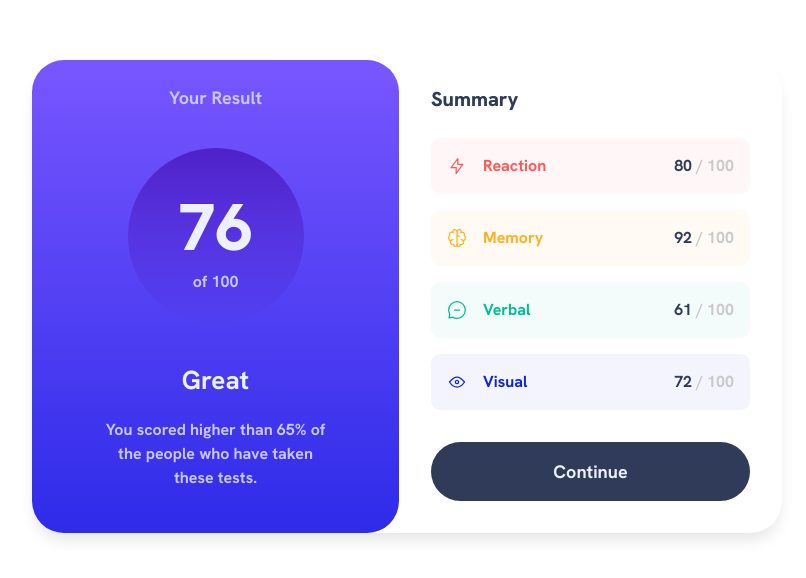
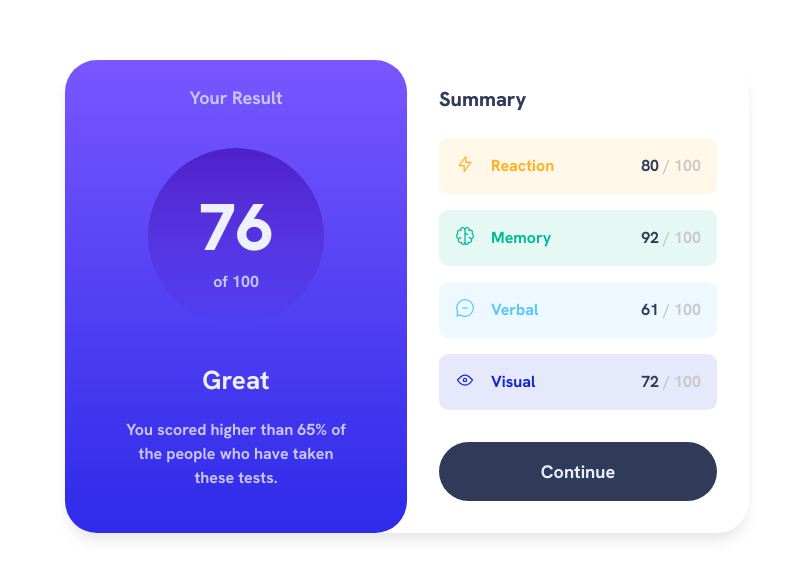
Before and after one commit to RMartinezGonzalez/Results-summary-component, a plain HTML site: page index.html in a window 1280 px wide. Shown: the part 104-682 px from the top of the page, without its empty margins (233-1039 px from the left). Drawn offline with Linux system fonts and the light colour scheme.

Commit message:
Add files via upload

```diff
--- a/index.html
+++ b/index.html
@@ -30,34 +30,34 @@
       <h2 class="summary-title">Summary</h2>
       <section class="summary-content">
 
-        <div class="summary-content-category reaction">
+        <div class="summary-content-category">
           <figure class="figure">
-            <img src="./assets/images/icon-reaction.svg" alt="reaction logo">
-            <figcaption class="description-reaction">Reaction</figcaption>
+            <svg class="figure-icon" xmlns="http://www.w3.org/2000/svg" width="20" height="20" fill="none" viewBox="0 0 20 20"><path stroke-linecap="round" stroke-linejoin="round" stroke-width="1.25" d="M10.833 8.333V2.5l-6.666 9.167h5V17.5l6.666-9.167h-5Z"/></svg>
+            <figcaption class="description">Reaction</figcaption>
           </figure>
           <p><span class="number">80</span> / 100</p>
         </div>
 
-        <div class="summary-content-category memory">
+        <div class="summary-content-category">
           <figure class="figure">
-            <img src="./assets/images/icon-memory.svg" alt="memory logo">
-            <figcaption class="description-memory">Memory</figcaption>
+            <svg class="figure-icon" xmlns="http://www.w3.org/2000/svg" width="20" height="20" fill="none" viewBox="0 0 20 20"><path stroke-linecap="round" stroke-linejoin="round" stroke-width="1.25" d="M5.833 11.667a2.5 2.5 0 1 0 .834 4.858"/><path stroke-linecap="round" stroke-linejoin="round" stroke-width="1.25" d="M3.553 13.004a3.333 3.333 0 0 1-.728-5.53m.025-.067a2.083 2.083 0 0 1 2.983-2.824m.199.054A2.083 2.083 0 1 1 10 3.75v12.917a1.667 1.667 0 0 1-3.333 0M10 5.833a2.5 2.5 0 0 0 2.5 2.5m1.667 3.334a2.5 2.5 0 1 1-.834 4.858"/><path stroke-linecap="round" stroke-linejoin="round" stroke-width="1.25" d="M16.447 13.004a3.334 3.334 0 0 0 .728-5.53m-.025-.067a2.083 2.083 0 0 0-2.983-2.824M10 3.75a2.085 2.085 0 0 1 2.538-2.033 2.084 2.084 0 0 1 1.43 2.92m-.635 12.03a1.667 1.667 0 0 1-3.333 0"/></svg>
+            <figcaption class="description">Memory</figcaption>
           </figure>
           <p><span class="number">92</span> / 100</p>
         </div>
 
-        <div class="summary-content-category verbal">
+        <div class="summary-content-category">
           <figure class="figure">
-            <img src="./assets/images/icon-verbal.svg" alt="verbal-logo">
-            <figcaption class="description-verbal">Verbal</figcaption>
+            <svg class="figure-icon" xmlns="http://www.w3.org/2000/svg" width="20" height="20" fill="none" viewBox="0 0 20 20"><path stroke stroke-linecap="round" stroke-linejoin="round" stroke-width="1.25" d="M7.5 10h5M10 18.333A8.333 8.333 0 1 0 1.667 10c0 1.518.406 2.942 1.115 4.167l-.699 3.75 3.75-.699A8.295 8.295 0 0 0 10 18.333Z"/></svg>
+            <figcaption class="description">Verbal</figcaption>
           </figure>
           <p><span class="number">61</span> / 100</p>
         </div>
 
-        <div class="summary-content-category visual">
+        <div class="summary-content-category">
           <figure class="figure">
-            <img src="./assets/images/icon-visual.svg" alt="visual logo">
-            <figcaption class="description-visual">Visual</figcaption>
+            <svg class="figure-icon" xmlns="http://www.w3.org/2000/svg" width="20" height="20" fill="none" viewBox="0 0 20 20"><path stroke-linecap="round" stroke-linejoin="round" stroke-width="1.25" d="M10 11.667a1.667 1.667 0 1 0 0-3.334 1.667 1.667 0 0 0 0 3.334Z"/><path stroke-linecap="round" stroke-linejoin="round" stroke-width="1.25" d="M17.5 10c-1.574 2.492-4.402 5-7.5 5s-5.926-2.508-7.5-5C4.416 7.632 6.66 5 10 5s5.584 2.632 7.5 5Z"/></svg>
+            <figcaption class="description">Visual</figcaption>
           </figure>
           <p><span class="number">72</span> / 100</p>
         </div>
--- a/style.css
+++ b/style.css
@@ -5,10 +5,10 @@
   --clr-neutral-500: hsl(241, 100%, 89%);
   --clr-neutral-700: hsl(224, 30%, 27%);
 
-  --clr-primary-100: hsl(0, 100%, 67%);
-  --clr-primary-200: hsl(39, 100%, 56%);
-  --clr-primary-500: hsl(166, 100%, 37%);
-  --clr-primary-700: hsl(234, 85%, 45%);
+  --clr-primary-100: 39, 100%, 56%;
+  --clr-primary-200: 166, 100%, 37%;
+  --clr-primary-500: 200, 100%, 67%;
+  --clr-primary-700: 234, 85%, 45%;
 
   --clr-backgrond-700: hsl(252, 100%, 67%);
   --clr-backgrond-900: hsl(241, 81%, 54%);
@@ -36,6 +36,7 @@
 */
 * {
   margin: 0;
+  transition: all 0.2s ease;
 }
 /*
   3. Allow percentage-based heights in the application
@@ -105,8 +106,8 @@ body {
 .result-circle {
   background: linear-gradient(var(--clr-circle-800), var(--clr-circle-600));
   width: 9rem;
-  height: 9rem;
-  border-radius: 5rem;
+  aspect-ratio: 1 / 1;
+  border-radius: 50%;
   display: grid;
   position: relative;
   place-items: center;
@@ -141,7 +142,7 @@ body {
 }
 
 .summary {
-  margin: 0 2rem 2rem;
+  padding: 0 2rem 2rem;
 }
 .summary-title {
   color: var(--clr-neutral-700);
@@ -161,35 +162,31 @@ body {
   border-radius: 0.6rem;
   font-weight: var(--fw-bold);
   color: var(--clr-neutral-400);
+  background: hsl(var(--item-color), .1);
   /* border: 1px solid; */
 }
-.summary-content-category > figure {
+.figure {
   display: flex;
   gap: 1rem;
 }
-.summary-content-category.reaction {
-  background: hsla(0, 100%, 67%, 0.048);
+.figure-icon {
+  stroke: hsl(var(--item-color));
 }
-.description-reaction {
-  color: var(--clr-primary-100);
+.description {
+  /* color: var(--clr-primary-100); */
+  color: hsl(var(--item-color));
 }
-.summary-content-category.memory {
-  background: hsla(39, 100%, 56%, 0.048);
+.summary-content-category:nth-child(1) {
+  --item-color: var(--clr-primary-100);
 }
-.description-memory {
-  color: var(--clr-primary-200);
+.summary-content-category:nth-child(2) {
+  --item-color: var(--clr-primary-200);
 }
-.summary-content-category.verbal {
-  background: hsla(166, 100%, 37%, 0.048);
+.summary-content-category:nth-child(3) {
+  --item-color: var(--clr-primary-500);
 }
-.description-verbal {
-  color: var(--clr-primary-500);
-}
-.summary-content-category.visual {
-  background: hsla(234, 85%, 45%, 0.048);
-}
-.description-visual {
-  color: var(--clr-primary-700);
+.summary-content-category:nth-child(4) {
+  --item-color: var(--clr-primary-700);
 }
 .number {
   color: var(--clr-neutral-700);
@@ -205,19 +202,22 @@ body {
   color: var(--clr-neutral-300);
   margin-top: 1rem;
   /* transition: background 0.3s ease-in-out; */
+  transition: none;
 }
 .summary-content-botton:is(:hover, :focus) {
   background: linear-gradient(var(--clr-backgrond-700), var(--clr-backgrond-900));
 }
 
-@media screen and (min-width:800px) {
+@media screen and (min-width:760px) {
   body {
     display: grid;
     align-content: center;
   }
   .card {
-    width: 750px;
-    display: flex;
+    margin-inline: 2rem;
+    width: auto;
+    display: grid;
+    grid-template-columns: 1fr 1fr;
     justify-content: center;
     align-items: center;
     border-radius: 2rem;
@@ -225,14 +225,13 @@ body {
   }
 
   .result {
-    flex: 1;
+    padding: 1.5em 3.5rem;
     height: 100%;
     border-radius: 2rem;
   }
   .result-circle {
     width: 11rem;
-    height: 11rem;
-    border-radius: 6rem;
+    aspect-ratio: 1 / 1;
   }
   .result-circle small {
     bottom: 30px;
@@ -240,8 +239,4 @@ body {
   .result-text p{
     width: 230px;
   }
-
-  .summary {
-    flex: 1;
-  }
 }
```
